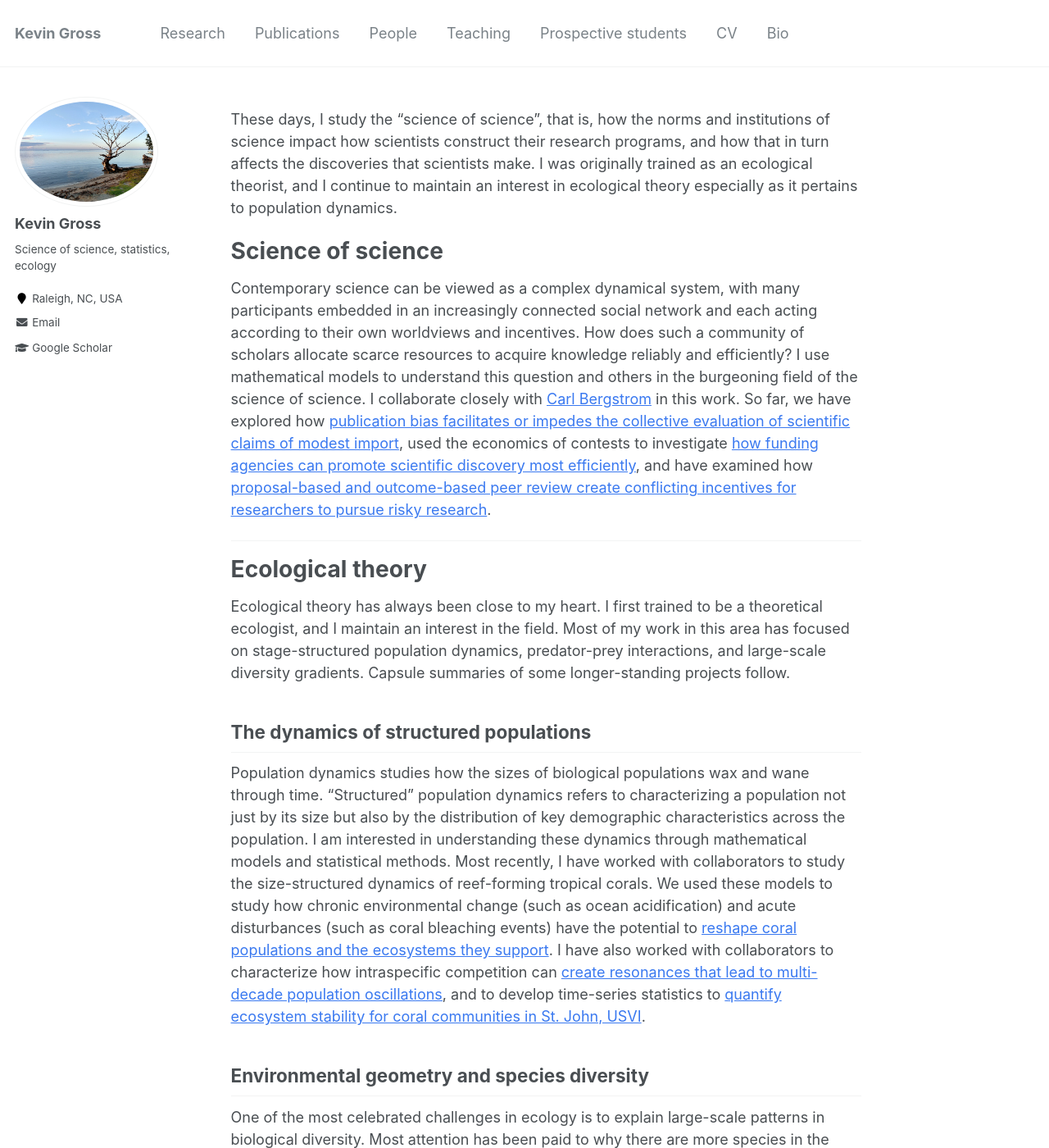
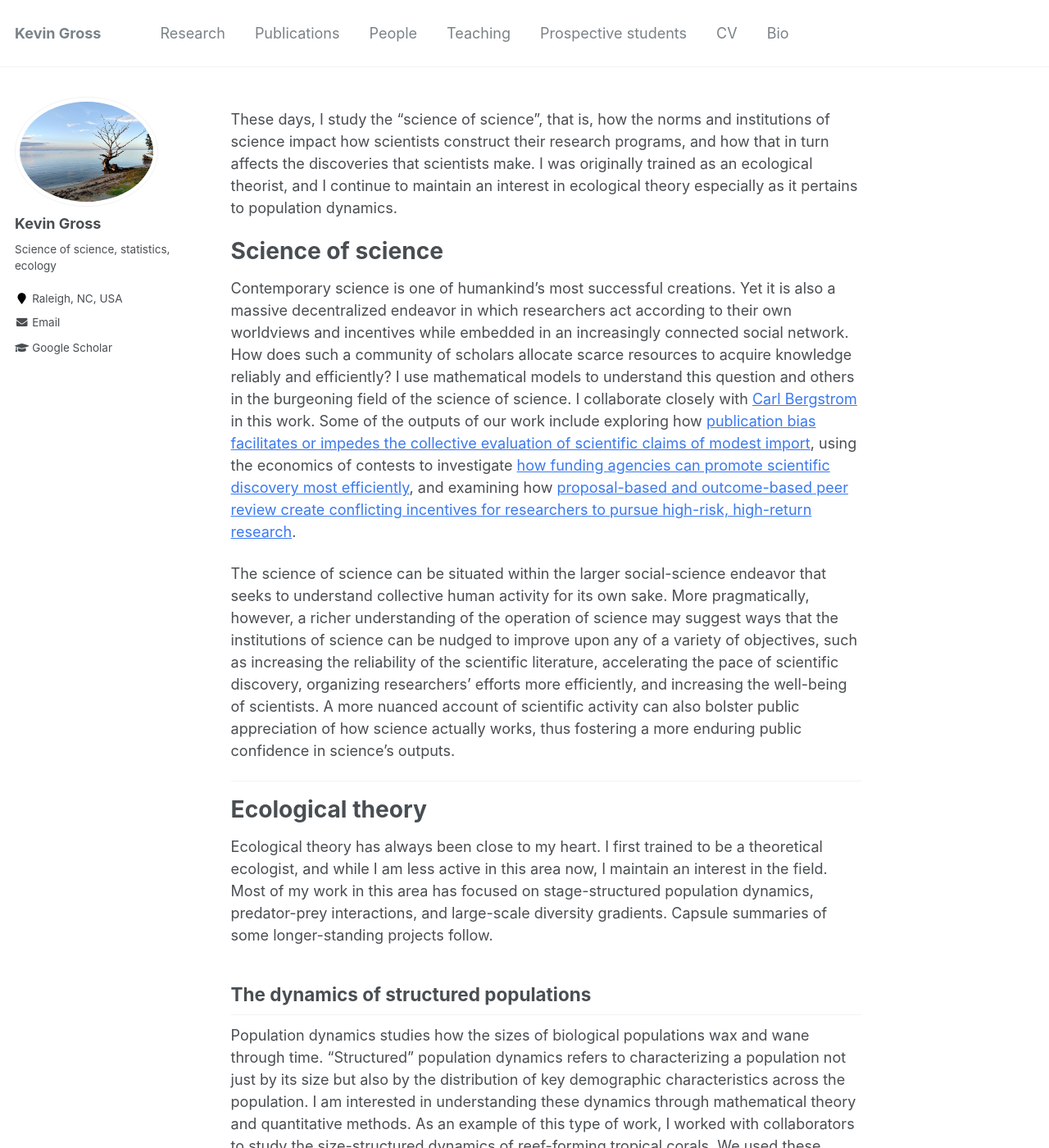
Before and after one commit to krgross/krgross.github.io, a Jekyll site: the page built from _pages/research.md, in a window 1280 px wide and 1400 px high. Shown: the whole window at 82% size. Built offline with Jekyll 4.4.1, drawn with Linux system fonts in a browser that asks for light colours; some of the changed text lies outside the part shown.

Commit message:
Update research.md

```diff
--- a/_pages/research.md
+++ b/_pages/research.md
@@ -7,16 +7,18 @@ These days, I study the "science of science", that is, how the norms and institu
 
 # Science of science
 
-Contemporary science can be viewed as a complex dynamical system, with many participants embedded in an increasingly connected social network and each acting according to their own worldviews and incentives.  How does such a community of scholars allocate scarce resources to acquire knowledge reliably and efficiently?  I use mathematical models to understand this question and others in the burgeoning field of the science of science.  I collaborate closely with [Carl Bergstrom](http://ctbergstrom.com/){:target="\_blank"} in this work.  So far, we have explored how [publication bias facilitates or impedes the collective evaluation of scientific claims of modest import](https://elifesciences.org/articles/21451){:target="\_blank"}, used the economics of contests to investigate [how funding agencies can promote scientific discovery most efficiently](https://journals.plos.org/plosbiology/article?id=10.1371/journal.pbio.3000065){:target="\_blank"}, and have examined how [proposal-based and outcome-based peer review create conflicting incentives for researchers to pursue risky research](https://www.pnas.org/doi/10.1073/pnas.2111615118){:target="\_blank"}.
+Contemporary science is one of humankind's most successful creations.  Yet it is also a massive decentralized endeavor in which researchers act according to their own worldviews and incentives while embedded in an increasingly connected social network.  How does such a community of scholars allocate scarce resources to acquire knowledge reliably and efficiently?  I use mathematical models to understand this question and others in the burgeoning field of the science of science.  I collaborate closely with [Carl Bergstrom](http://ctbergstrom.com/){:target="\_blank"} in this work.  Some of the outputs of our work include exploring how [publication bias facilitates or impedes the collective evaluation of scientific claims of modest import](https://elifesciences.org/articles/21451){:target="\_blank"}, using the economics of contests to investigate [how funding agencies can promote scientific discovery most efficiently](https://journals.plos.org/plosbiology/article?id=10.1371/journal.pbio.3000065){:target="\_blank"}, and examining how [proposal-based and outcome-based peer review create conflicting incentives for researchers to pursue high-risk, high-return research](https://www.pnas.org/doi/10.1073/pnas.2111615118){:target="\_blank"}.
+
+The science of science can be situated within the larger social-science endeavor that seeks to understand collective human activity for its own sake.  More pragmatically, however, a richer understanding of the operation of science may suggest ways that the institutions of science can be nudged to improve upon any of a variety of objectives, such as increasing the reliability of the scientific literature, accelerating the pace of scientific discovery, organizing researchers' efforts more efficiently, and increasing the well-being of scientists.  A more nuanced account of scientific activity can also bolster public appreciation of how science actually works, thus fostering a more enduring public confidence in science's outputs.
 
 ---
 
 # Ecological theory
 
-Ecological theory has always been close to my heart.  I first trained to be a theoretical ecologist, and I maintain an interest in the field.  Most of my work in this area has focused on stage-structured population dynamics, predator-prey interactions, and large-scale diversity gradients.  Capsule summaries of some longer-standing projects follow.
+Ecological theory has always been close to my heart.  I first trained to be a theoretical ecologist, and while I am less active in this area now, I maintain an interest in the field.  Most of my work in this area has focused on stage-structured population dynamics, predator-prey interactions, and large-scale diversity gradients.  Capsule summaries of some longer-standing projects follow.
 
 ## The dynamics of structured populations
-Population dynamics studies how the sizes of biological populations wax and wane through time.  "Structured" population dynamics refers to characterizing a population not just by its size but also by the distribution of key demographic characteristics across the population.  I am interested in understanding these dynamics through mathematical models and statistical methods.  Most recently, I have worked with collaborators to study the size-structured dynamics of reef-forming tropical corals.  We used these models to study how chronic environmental change (such as ocean acidification) and acute disturbances (such as coral bleaching events) have the potential to [reshape coral populations and the ecosystems they support](https://esajournals.onlinelibrary.wiley.com/doi/full/10.1002/eap.2234){:target="\_blank"}.  I have also worked with collaborators to characterize how intraspecific competition can [create resonances that lead to multi-decade population oscillations](\https://link.springer.com/article/10.1007/s11538-021-00915-2){:target="\_blank"}, and to develop time-series statistics to [quantify ecosystem stability for coral communities in St. John, USVI](https://esajournals.onlinelibrary.wiley.com/doi/full/10.1890/14-0941.1){:target="\_blank"}.
+Population dynamics studies how the sizes of biological populations wax and wane through time.  "Structured" population dynamics refers to characterizing a population not just by its size but also by the distribution of key demographic characteristics across the population.  I am interested in understanding these dynamics through mathematical theory and quantitative methods.  As an example of this type of work, I worked with collaborators to study the size-structured dynamics of reef-forming tropical corals.  We used these models to study how chronic environmental change (such as ocean acidification) and acute disturbances (such as coral bleaching events) have the potential to [reshape coral populations and the ecosystems they support](https://esajournals.onlinelibrary.wiley.com/doi/full/10.1002/eap.2234){:target="\_blank"}.  I have also worked with collaborators to characterize how intraspecific competition can [create resonances that lead to multi-decade population oscillations](\https://link.springer.com/article/10.1007/s11538-021-00915-2){:target="\_blank"}, and to develop time-series statistics to [quantify ecosystem stability for coral communities in St. John, USVI](https://esajournals.onlinelibrary.wiley.com/doi/full/10.1890/14-0941.1){:target="\_blank"}.
 
 ## Environmental geometry and species diversity
 One of the most celebrated challenges in ecology is to explain large-scale patterns in biological diversity.  Most attention has been paid to why there are more species in the tropics, but similar questions can be asked of elevational gradients along mountainsides, depth transects in the ocean, or even microbial gradients within the human body.  Many hypotheses have been proposed to explain these biodiversity gradients, and arbitrating among them requires an accurate understanding of the predictions that each makes.  Former MS student Andrew Snyder-Beattie and I constructed [a mathematical model that synthesizes hypotheses that rely on the geometry of environmental variation](https://www.journals.uchicago.edu/doi/full/10.1086/688171){:target="\_blank"}, such as latitudinal or elevational temperature gradients.  Our model shows that these geometric hypotheses together predict more subtle and nuanced fine structure in biodiversity gradients than either does alone.  Encouragingly, these predictions seem to match fine structure that has been noted in multiple published empirical gradients, although that fine structure has rarely received deep attention --- perhaps because of a lack of theory that anticipates it.
```
